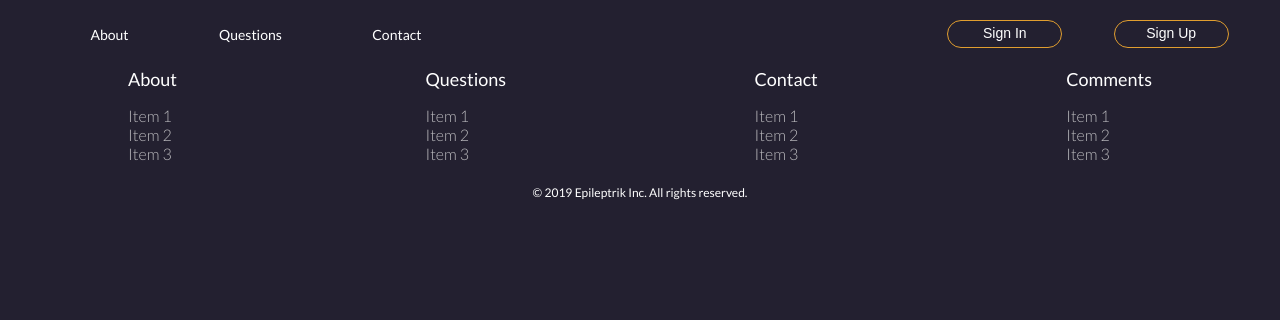
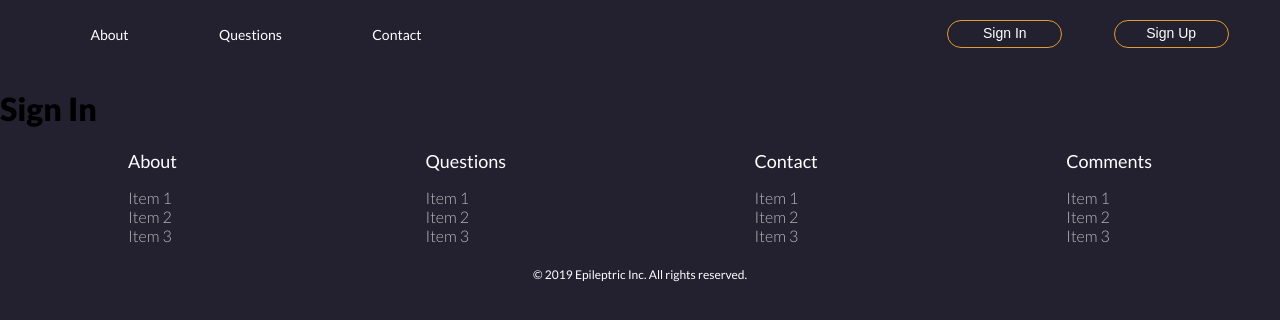
Before and after one commit to JcSnake/epileptric, a React (Create React App) app: page /signin in a window 1280 px wide. Shown: the top 320 px of the page. Built offline with nearby package versions, Linux system fonts and the light colour scheme.

Commit message:
l: prueba Link a SignIn/Up

```diff
--- a/src/assets/sass/_nav.scss
+++ b/src/assets/sass/_nav.scss
@@ -57,8 +57,14 @@ nav {
     width: 30%;
     display: flex;
     justify-content: space-evenly;
-
+}
+.btn-nav{
+    display: flex;
+    justify-content: space-evenly;
+    width: 30%;
+    text-decoration: none;
     button{
+        width: 100%;
         outline: none;
         font-size: map-get($fs, menu);
     }
--- /dev/null
+++ b/src/assets/sass/forms.scss
@@ -0,0 +1,4 @@
+@import "_fonts";
+@import "_colors";
+@import "_mixins";
+@import "_dimensions";
--- a/src/assets/sass/mobile.scss
+++ b/src/assets/sass/mobile.scss
@@ -15,12 +15,10 @@
     background: $bg-color;
   }
 
-  /* Color/shape of burger icon bars on hover*/
   .bm-burger-bars-hover {
     background: $white;
   }
 
-  /* Position and sizing of clickable cross button */
   .bm-cross-button {
     height: 24px;
     width: 24px;
@@ -38,12 +36,10 @@
     @include flexbox(column, center, center);
     flex-wrap: wrap;
   }
-
-  /* General sidebar styles */
   .bm-menu {
     background: $bg-color;
     padding: 2.5em 1.5em 0;
-    font-size: 1em;
+    font-size: .9em;
     a:hover{
       color: $orange;
     }
@@ -66,7 +62,6 @@
     }
   }
 
-  /* Morph shape necessary with bubble or elastic */
   .bm-morph-shape {
     fill: #373a47;
   }
@@ -85,18 +80,16 @@
   .btn:hover{
     color: $orange;
   }
-  /* Wrapper for item list */
+
   .bm-item-list {
     color: $white;
     padding: 0.8em;
   }
 
-  /* Individual item */
   .bm-item {
     display: block !important;
   }
 
-  /* Styling of overlay */
   .bm-overlay {
     background:  rgba(46, 40, 67, .8)!important;
   }
--- a/src/components/App.js
+++ b/src/components/App.js
@@ -3,6 +3,9 @@ import {BrowserRouter, Route, Switch} from 'react-router-dom';
 
 import Layout from './Layout';
 import Home from '../pages/Home';
+import SignIn from '../pages/SignIn';
+import SignUp from '../pages/SignUp';
+
 import '../assets/sass/styles.scss';
 
 
@@ -12,6 +15,8 @@ function App(){
           <Layout>
              <Switch>
                   <Route exact path="/" component={Home} />
+                  <Route exact path="/signin" component={SignIn} />
+                  <Route exact path="/signup" component={SignUp} />
               </Switch>
           </Layout>
 
--- a/src/components/Footer.js
+++ b/src/components/Footer.js
@@ -39,7 +39,7 @@ class Footer extends React.Component{
                     </div>
                 </div>
                 <div className="copy">
-                    © 2019 Epileptrik Inc. All rights reserved.
+                    © 2019 Epileptric Inc. All rights reserved.
                 </div>
             </section>
         );
--- a/src/components/Hero.js
+++ b/src/components/Hero.js
@@ -10,7 +10,7 @@ class Hero extends React.Component{
                             <h1>Learn. Control. <span className="c-orange">Epilepsy</span> in the power of your wrist</h1>
                             <div className="container-buttons">
                                 <button className="btn-main">Learn more with us</button>
-                                <div><a href="#">Sing in</a></div>
+                                <div><a href="#">Sign in</a></div>
                             </div>
                         </div>
                     </div>
--- a/src/components/Menu.js
+++ b/src/components/Menu.js
@@ -1,4 +1,5 @@
 import React from 'react';
+import { Link } from 'react-router-dom';
 
 function Menu(){
     return(
@@ -9,8 +10,8 @@ function Menu(){
                                 <div><a href="#" className="link">Contact</a></div>
                             </div>
                             <div className="buttonContainer">
-                                <button className="link">Sign In</button>
-                                <button className="link">Sign Up</button>
+                                <Link to="/signin" className = "btn-nav"><button className="link">Sign In</button></Link>
+                                <Link to="/signup" className = "btn-nav"><button className="link">Sign Up</button></Link>
                             </div>
         </nav>
     )
--- a/src/components/Navbar.js
+++ b/src/components/Navbar.js
@@ -36,7 +36,6 @@ class Navbar extends React.Component{
                         onStateChange={(state) => this.handleStateChange(state)}
                         className = {"menu"}
                         width = { '50%' }
-                        id={ "sidebar" } className={ "my-menu" }
                     >
                         <ul>
                             <li><a className="link" onClick={() => this.closeMenu()}>About</a></li>
@@ -51,31 +50,6 @@ class Navbar extends React.Component{
           </>
         )
       }
-
-    /* render(){
-        return (
-            <>
-                <i className="fa fa-bars fa-lg burguer-button" id = "burguer-menu"></i>
-                <header className="main-header">
-                    <div className="containerNav">
-                        <div className="active">Epileptrik</div>
-                        <nav id="menu">
-                            <div className="refContainer">
-                                <div><a href="" className="link">About</a></div>
-                                <div><a href="#" className="link">Questions</a></div>
-                                <div><a href="#" className="link">Contact</a></div>
-                            </div>
-                            <div className="buttonContainer">
-                                <button className="link">Sing In</button>
-                                <button className="link">Sing Up</button>
-                            </div>
-                        </nav>
-                    </div>
-                </header>
-            </>
-        );
-    }
-} */
 }
 
 
--- /dev/null
+++ b/src/pages/SignIn.js
@@ -0,0 +1,13 @@
+import React from 'react';
+
+class SignIn extends React.Component{
+    render(){
+        return(
+            <>
+            <h1>Sign In</h1>
+            </>
+        );
+    }
+}
+
+export default SignIn;
--- /dev/null
+++ b/src/pages/SignUp.js
@@ -0,0 +1,13 @@
+import React from 'react';
+
+class SignUp extends React.Component{
+    render(){
+        return(
+            <>
+            <h1>Sign Up</h1>
+            </>
+        );
+    }
+}
+
+export default SignUp;
```
